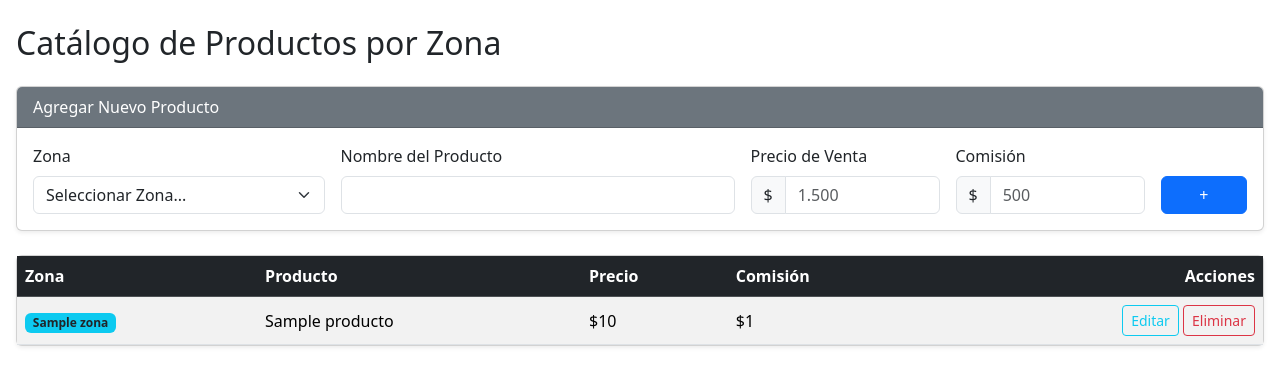
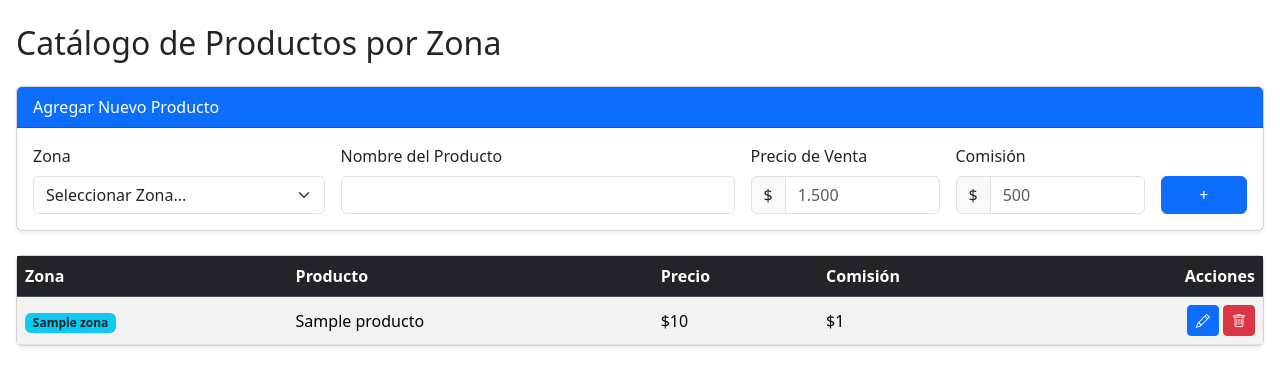
Before and after one commit to SekiDesu0/KSNE, a Flask app: page /admin/productos in a window 1280 px wide. Shown: the part 57-443 px from the top of the page. Run offline with Flask 3, Linux system fonts and the light colour scheme; the visitor is signed in with stand-in values (Sample User, id 1); tables that the repository leaves empty hold one stand-in row (values such as "Sample post").

Commit message:
compose + colors

```diff
--- a/static/style.css
+++ b/static/style.css
@@ -10,3 +10,15 @@
 [data-bs-theme="dark"] .text-muted-rut {
     color: #adb5bd !important; /* Un gris medio para el label "RUT (No editable)" */
 }
+
+@media (max-width: 576px) {
+        .col-barcode {
+            display: none;
+        }
+
+        .btn-edit-sm,
+        .btn-del-sm {
+            padding: 4px 7px;
+            font-size: 0.75rem;
+        }
+    }
--- a/templates/admin_productos.html
+++ b/templates/admin_productos.html
@@ -21,7 +21,7 @@
 {{ edit_product_modal(zonas) }}
 
 <div class="card mb-4 shadow-sm">
-    <div class="card-header bg-secondary text-white">Agregar Nuevo Producto</div>
+    <div class="card-header bg-primary text-white">Agregar Nuevo Producto</div>
     <div class="card-body">
         <form method="POST" action="{{ url_for('manage_products') }}">
             <div class="row g-3">
@@ -81,7 +81,7 @@
                     <td class="align-middle">${{ "{:,.0f}".format(prod[3]).replace(',', '.') }}</td>
                     <td class="text-end">
                         <button type="button"
-                                class="btn btn-sm btn-outline-info"
+                                class="btn btn-primary btn-sm btn-edit-sm"
                                 data-bs-toggle="modal"
                                 data-bs-target="#editProductModal"
                                 data-id="{{ prod[0] }}"
@@ -89,11 +89,11 @@
                                 data-price="{{ prod[2]|int }}"
                                 data-commission="{{ prod[3]|int }}"
                                 data-zona="{{ prod[5] }}">
-                            Editar
+                            <i class="bi bi-pencil"></i>
                         </button>
 
-                        <button type="button" class="btn btn-sm btn-outline-danger" data-bs-toggle="modal" data-bs-target="#deleteProd{{ prod[0] }}">
-                            Eliminar
+                        <button type="button" class="btn btn-danger btn-sm btn-del-sm" data-bs-toggle="modal" data-bs-target="#deleteProd{{ prod[0] }}">
+                            <i class="bi bi-trash"></i>
                         </button>
 
                         {{ confirm_modal(
--- a/templates/admin_structure.html
+++ b/templates/admin_structure.html
@@ -21,7 +21,7 @@
 <div class="row">
     <div class="col-md-6 mb-4">
         <div class="card shadow-sm h-100">
-            <div class="card-header bg-secondary text-white">
+            <div class="card-header bg-primary text-white">
                 <h5 class="mb-0">Gestión de Zonas</h5>
             </div>
             <div class="card-body">
@@ -63,7 +63,7 @@
 
     <div class="col-md-6 mb-4">
         <div class="card shadow-sm h-100">
-            <div class="card-header bg-secondary text-white">
+            <div class="card-header bg-primary text-white">
                 <h5 class="mb-0">Gestión de Módulos</h5>
             </div>
             <div class="card-body">
```
Also changed, not shown: docker-compose.yml (added, +11 -0 lines), templates/admin_workers.html (+6 -5 lines), README.md, 1 other file.
